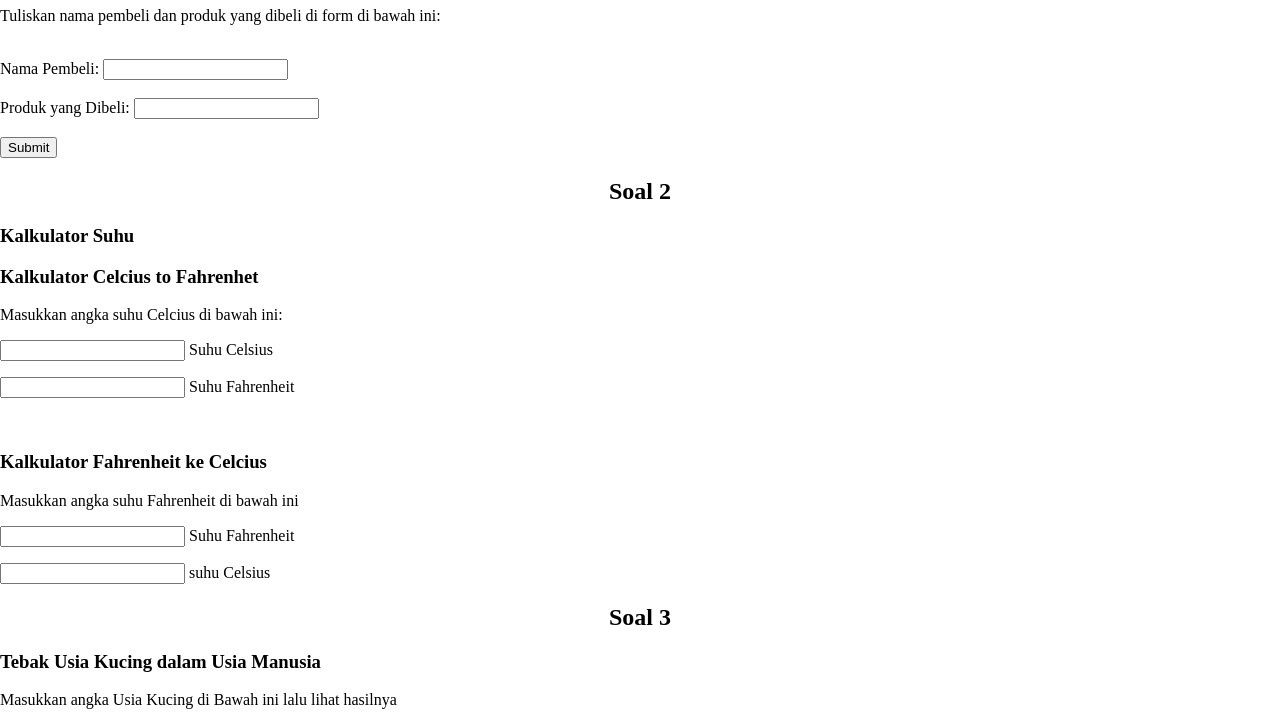
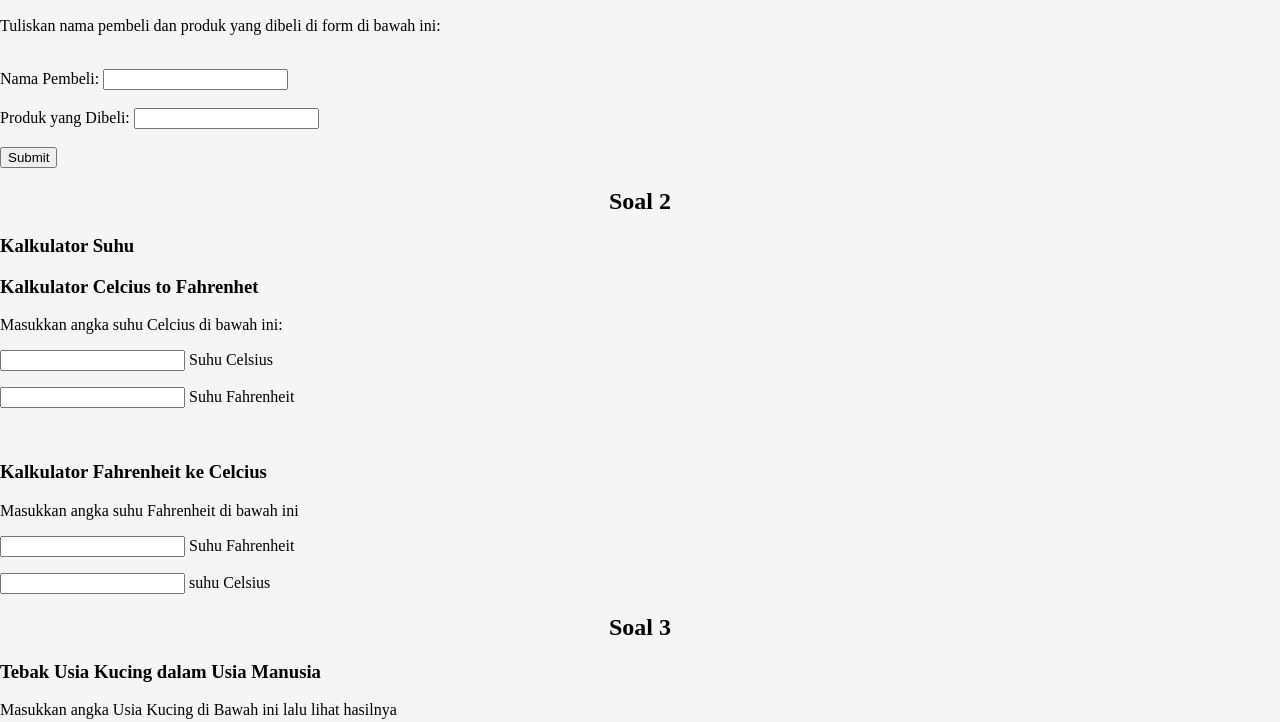
Before and after one commit to molzania/tugas4, a plain HTML site: page index.html in a window 1280 px wide. Shown: the part 178-900 px from the top of the page. Drawn offline with Linux system fonts and the light colour scheme.

Commit message:
commit on 'main'

```diff
--- a/style.css
+++ b/style.css
@@ -4,9 +4,12 @@ header{
 }
 
 body{
-    width: 100%;
+    width:100%;
     padding: 0 auto;
     margin: 0 auto;
+    background-color: whitesmoke;
+    padding-top: 10px;
+    padding-bottom: 10px;
 }
 
 h2{
```
